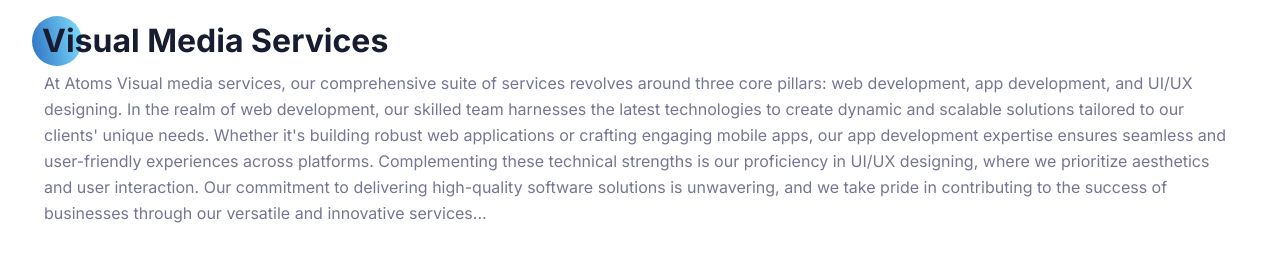
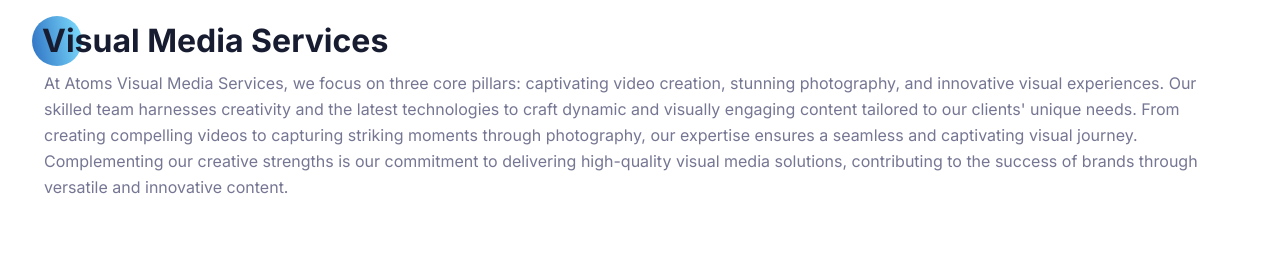
Before and after one commit to VenkataVijayaBhaskar007/visual_media, a Next.js app: page / in a window 1280 px wide. Shown: the part 668-944 px from the top of the page. Built offline with nearby package versions, Linux system fonts and the light colour scheme.

Commit message:
added visual media services paragraph

```diff
--- a/components/Hero/index.tsx
+++ b/components/Hero/index.tsx
@@ -203,7 +203,7 @@
       </h2>
       <div className="px-3">
         <p>
-        At Atoms Visual media services, our comprehensive suite of services revolves around three core pillars: web development, app development, and UI/UX designing. In the realm of web development, our skilled team harnesses the latest technologies to create dynamic and scalable solutions tailored to our clients' unique needs. Whether it's building robust web applications or crafting engaging mobile apps, our app development expertise ensures seamless and user-friendly experiences across platforms. Complementing these technical strengths is our proficiency in UI/UX designing, where we prioritize aesthetics and user interaction. Our commitment to delivering high-quality software solutions is unwavering, and we take pride in contributing to the success of businesses through our versatile and innovative services...
+        At Atoms Visual Media Services, we focus on three core pillars: captivating video creation, stunning photography, and innovative visual experiences. Our skilled team harnesses creativity and the latest technologies to craft dynamic and visually engaging content tailored to our clients' unique needs. From creating compelling videos to capturing striking moments through photography, our expertise ensures a seamless and captivating visual journey. Complementing our creative strengths is our commitment to delivering high-quality visual media solutions, contributing to the success of brands through versatile and innovative content.
         </p>
         </div>
     </div>
```
